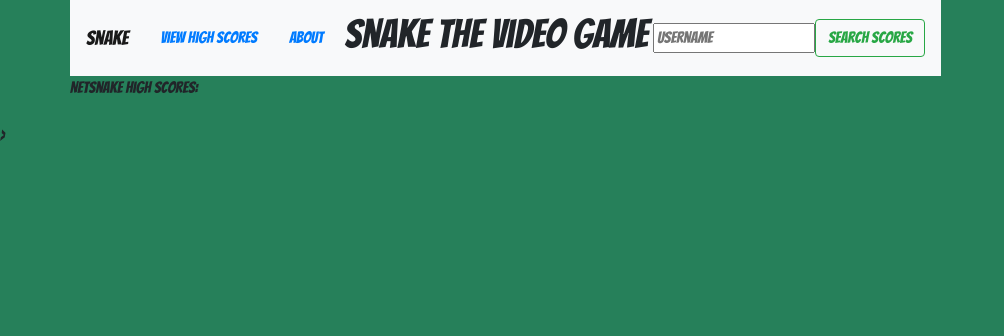
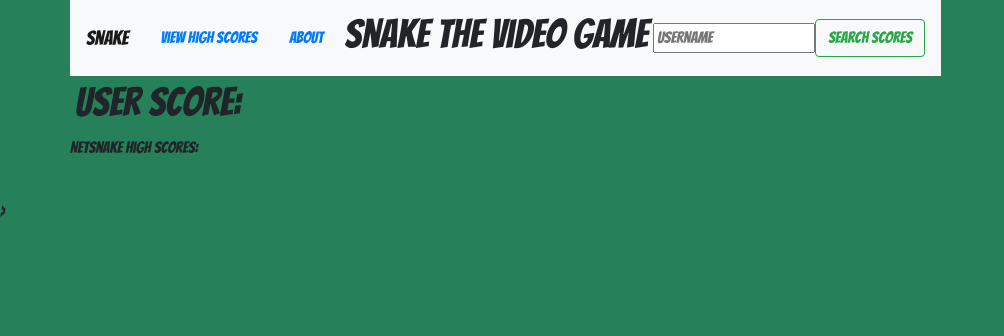
Before and after one commit to norman17/Netsnake, a Flask app: page /players in a window 1280 px wide. Shown: the top 336 px of the page, without its empty margins (0-1004 px from the left). Run offline with Flask 2, Linux system fonts and the light colour scheme; data that the repository does not hold is empty; some libraries are stand-ins or nearby versions.

Commit message:
added a header to statpage

```diff
--- a/server/templates/statpage.html
+++ b/server/templates/statpage.html
@@ -4,7 +4,7 @@
 
                 <link rel="stylesheet" href="index.css">
                 <link href="https://fonts.googleapis.com/css?family=Bangers" rel="stylesheet">
-                <title>Snake Game</title>
+                <title>Snake Search</title>
 
             </head>
             <body>
@@ -21,12 +21,16 @@
                 </nav>
                     </div>
                     <div class="row">
-    {%- for line in text -%}
-        {{ line }}
+                            <h1>User Score:</h1></div>
+                    <div class="row">
+
+  <p>  {%- for line in text -%}
+       {{ line }}
         {%- if not loop.last -%}
             <br />
         {%- endif -%}
     {%- endfor -%}
+</p>
 </div>
     </div>>
     <script src="../snake/scoreboard.js"></script>
```
Also changed, not shown: README.md.
